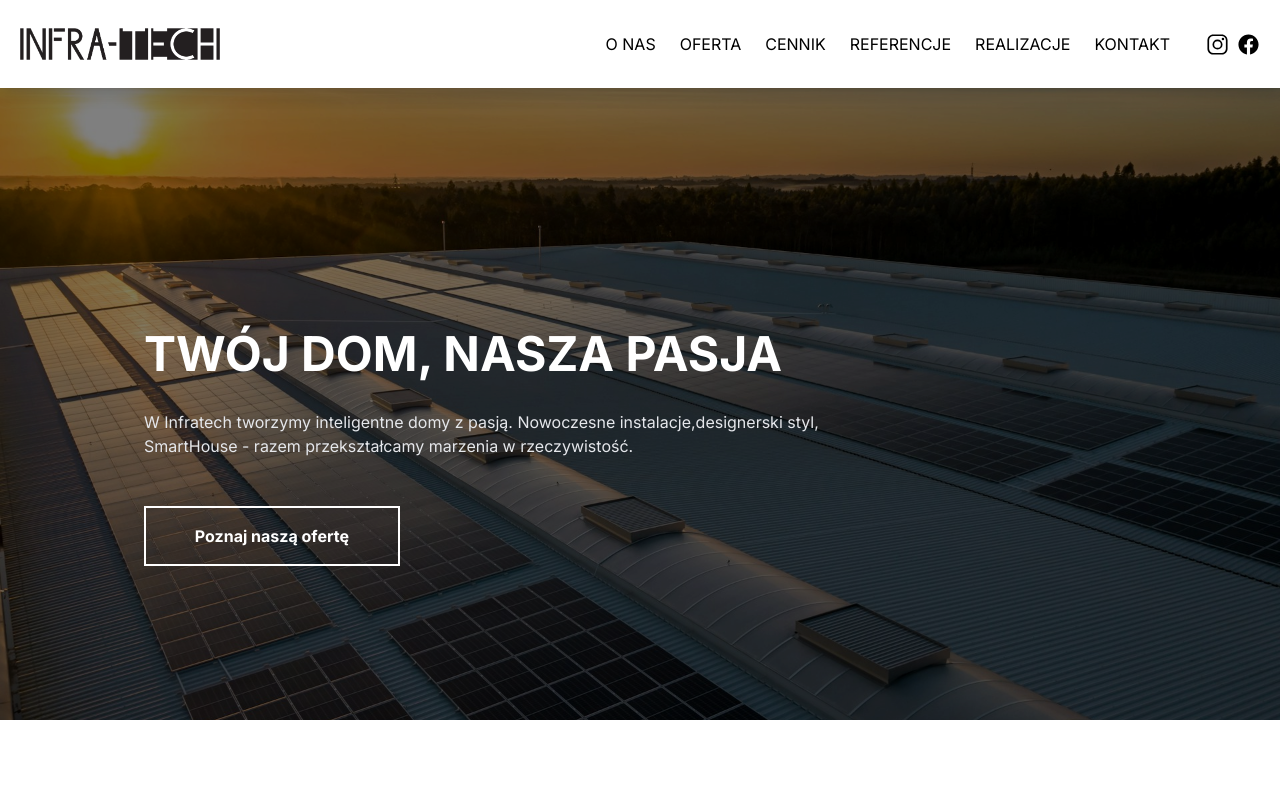
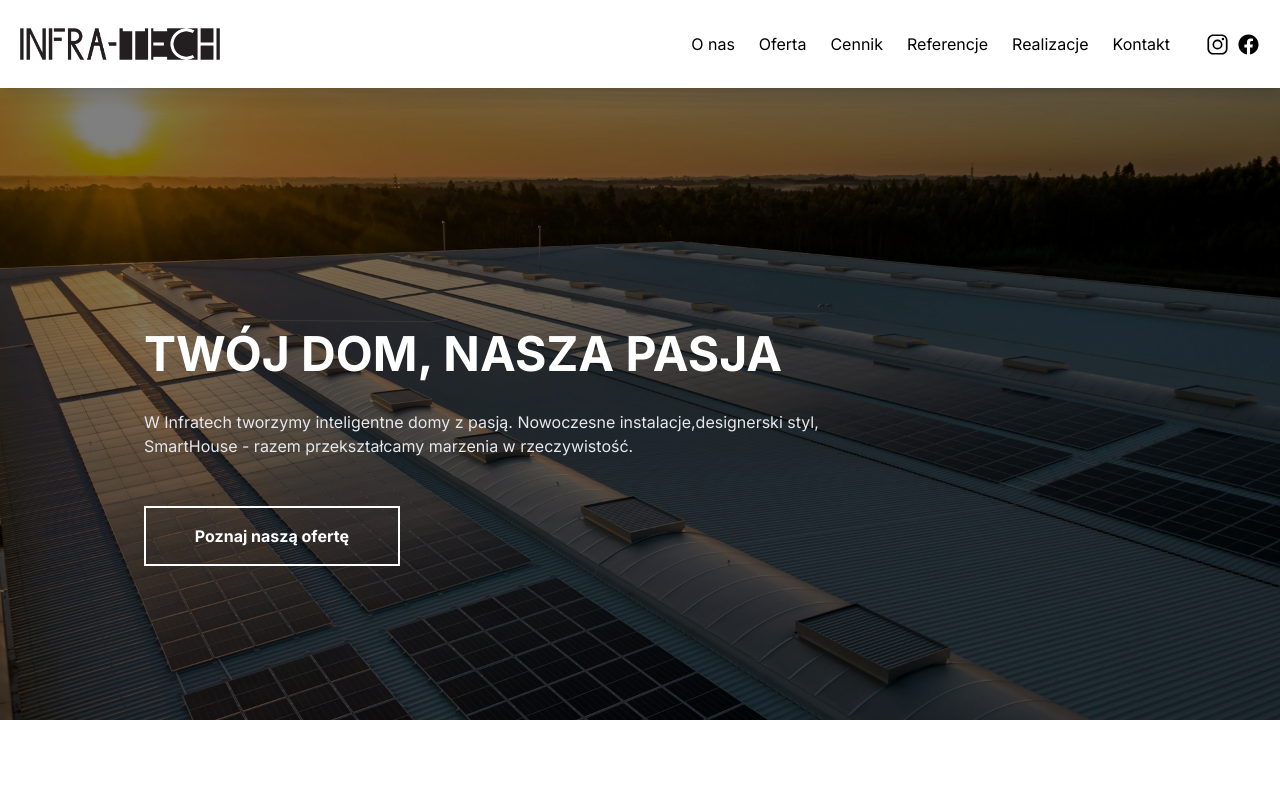
Before and after one commit to emilkowalczyk/infratech, a Next.js app: page / in a window 1280 px wide. Shown: the top 800 px of the page. Built offline with nearby package versions, Linux system fonts and the light colour scheme.

Commit message:
edit navbar, add hover effect

```diff
--- a/src/components/Navbar.tsx
+++ b/src/components/Navbar.tsx
@@ -33,7 +33,7 @@ function Navbar() {
             <li key={navLink.title}>
               <a
                 href={navLink.path}
-                className='overflow-hidden px-3 py-2 block uppercase active:text-gray-600 relative before:absolute before:bottom-0 before:left-0 before:w-full before:h-[2px] before:bg-black before:-translate-x-[101%] before:transition-all hover:before:translate-x-0'
+                className='overflow-hidden px-3 py-2 block active:text-gray-600 relative before:absolute before:bottom-0 before:left-0 before:w-full before:h-[2px] before:bg-black before:-translate-x-[101%] before:transition-all hover:before:translate-x-0'
               >
                 {navLink.title}
               </a>
```
